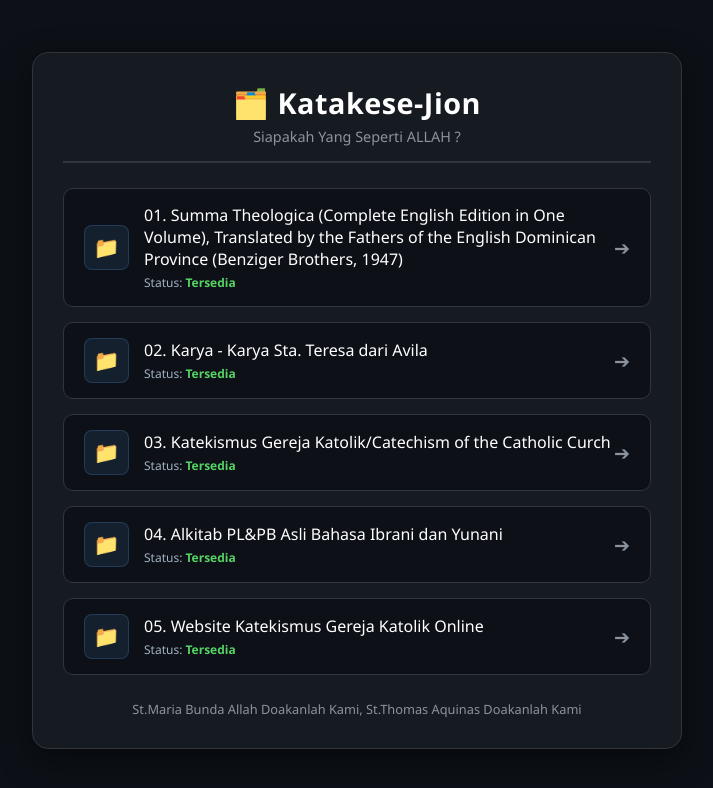
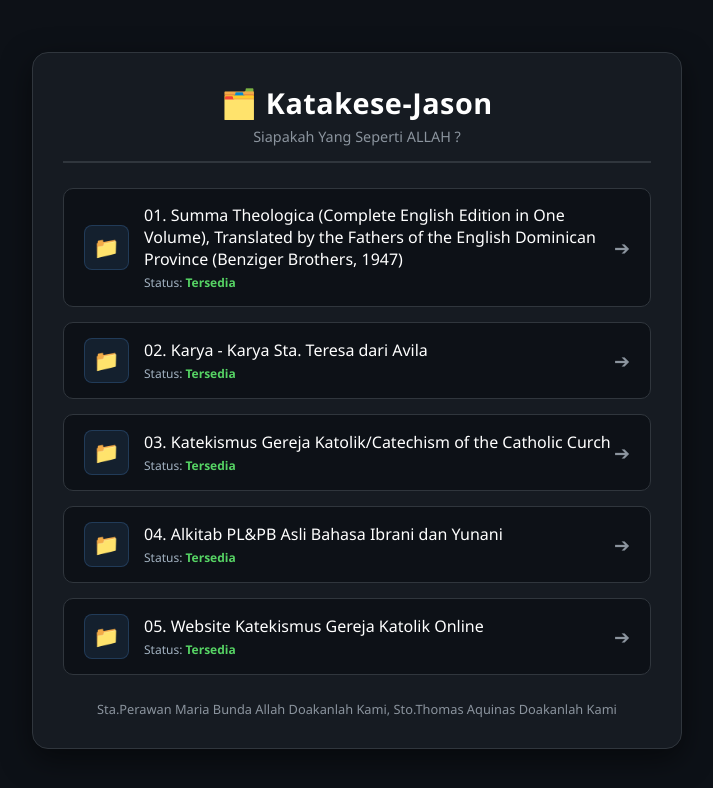
Before and after one commit to vernqwen/seiichiro.github.io, a plain HTML site: page index.html in a window 1280 px wide. Shown: the whole page, without its empty margins (283-996 px from the left). Drawn offline with Linux system fonts and the light colour scheme.

Commit message:
Update header and footer text in index.html

```diff
--- a/index.html
+++ b/index.html
@@ -183,7 +183,7 @@
     <div class="main-container">
         <header>
             <!-- LINGKAR BIRU & LINGKAR KUNING DI SINI -->
-            <h1>🗂️ Katakese-Jion</h1>
+            <h1>🗂️ Katakese-Jason</h1>
             <p>Siapakah Yang Seperti ALLAH ?</p>
         </header>
 
@@ -192,7 +192,7 @@
 
         <footer>
             <!-- LINGKAR MERAH DI SINI -->
-            <p>St.Maria Bunda Allah Doakanlah Kami, St.Thomas Aquinas Doakanlah Kami</p>
+            <p>Sta.Perawan Maria Bunda Allah Doakanlah Kami, Sto.Thomas Aquinas Doakanlah Kami</p>
         </footer>
     </div>
 
```
